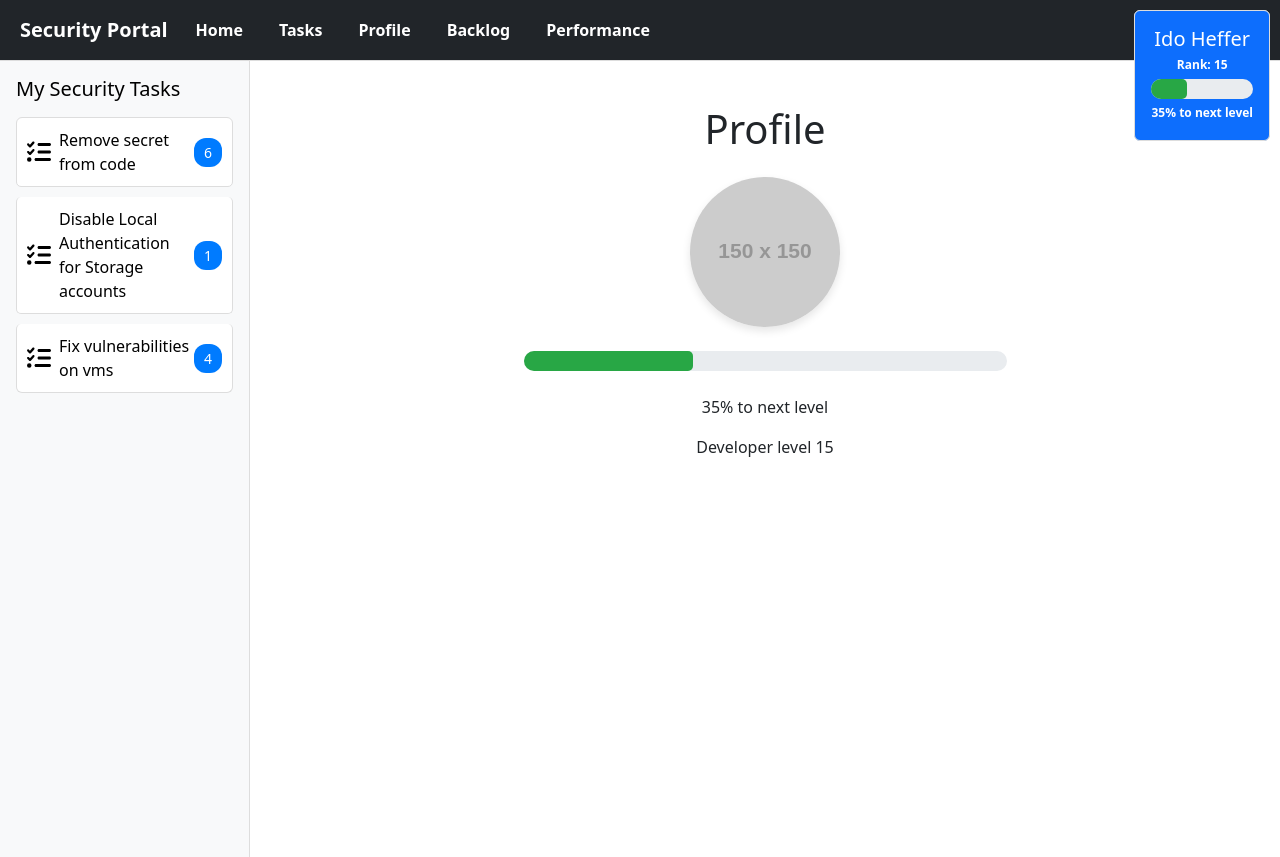
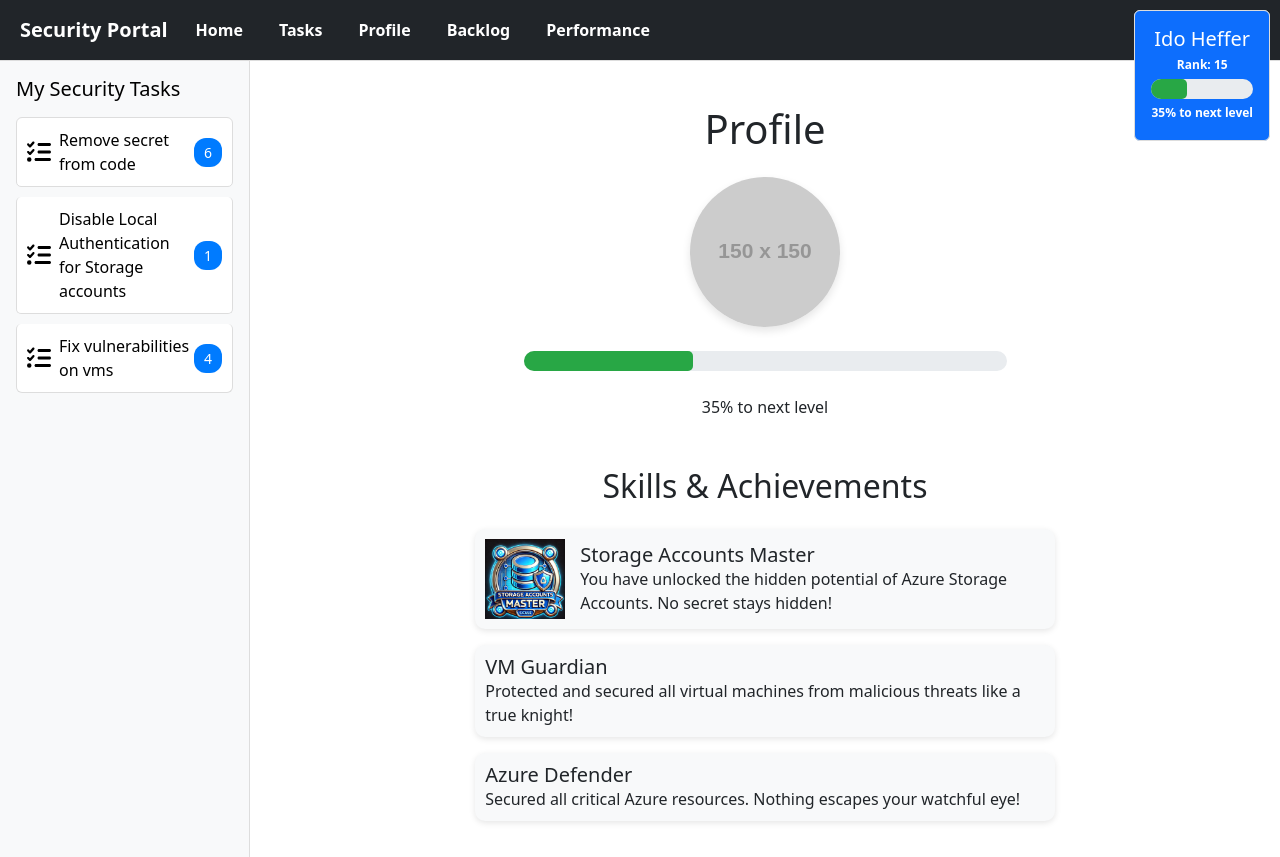
Before and after one commit to IdoHeffer/SecurityPortal-SFI-, a React (Create React App) app: page /profile in a window 1280 px wide. Before the commit the page ends 800 px from the top, so only its background shows below. Built offline with nearby package versions, Linux system fonts and the light colour scheme; the HTML template or start-up script is replaced by a standard one.

Commit message:
Update the Profile page

```diff
--- a/src/components/Profile.tsx
+++ b/src/components/Profile.tsx
@@ -1,21 +1,38 @@
 import React from 'react';
 import Badge from './Badge';
 import { Developer } from '../types';
-import '../styles/Profile.css';  // You may want to add specific CSS for the profile
+import '../styles/Profile.css';
 
 interface ProfileProps {
   developer: Developer;
 }
 
 const Profile: React.FC<ProfileProps> = ({ developer }) => {
+  const achievements = [
+    {
+      title: 'Storage Accounts Master',
+      description: 'You have unlocked the hidden potential of Azure Storage Accounts. No secret stays hidden!',
+      iconSrc: process.env.PUBLIC_URL + '/img/Storage_Accounts_Master_badge.jpg' // Corrected image path
+    },
+    {
+      title: 'VM Guardian',
+      description: 'Protected and secured all virtual machines from malicious threats like a true knight!',
+      icon: 'fas fa-shield-alt'
+    },
+    {
+      title: 'Azure Defender',
+      description: 'Secured all critical Azure resources. Nothing escapes your watchful eye!',
+      icon: 'fas fa-lock'
+    },
+  ];
+
   return (
     <div className="container mt-4 text-center">
       <h1 className="mb-4">Profile</h1>
 
-      {/* User photo */}
       <div className="profile-photo mb-4">
         <img
-          src="https://via.placeholder.com/150" // Replace with real photo URL
+          src="https://via.placeholder.com/150"
           alt={`${developer.name}'s profile`}
           className="rounded-circle"
           width="150"
@@ -23,7 +40,6 @@ const Profile: React.FC<ProfileProps> = ({ developer }) => {
         />
       </div>
 
-      {/* Progress bar */}
       <div className="progress mb-4" style={{ width: '50%', margin: '0 auto' }}>
         <div
           className="progress-bar"
@@ -35,10 +51,32 @@ const Profile: React.FC<ProfileProps> = ({ developer }) => {
         />
       </div>
       <p>{developer.progress}% to next level</p>
-      <p>Developer level {developer.rank}</p>
-      {/* Developer badge */}
+
       <div className="mt-4">
         <Badge developer={developer} />
+      </div>
+
+      <div className="achievements mt-5">
+        <h2>Skills & Achievements</h2>
+        <div className="achievement-list mt-4">
+          {achievements.map((achievement, index) => (
+            <div key={index} className="achievement-item d-flex align-items-center mb-3">
+              {achievement.iconSrc ? (
+                <img
+                  src={achievement.iconSrc}
+                  alt={achievement.title}
+                  className="achievement-icon-left"
+                />
+              ) : (
+                <i className={`${achievement.icon} achievement-icon`} style={{ fontSize: '24px' }}></i>
+              )}
+              <div className="achievement-content">
+                <h5>{achievement.title}</h5>
+                <p className="mb-0">{achievement.description}</p>
+              </div>
+            </div>
+          ))}
+        </div>
       </div>
     </div>
   );
--- a/src/styles/Profile.css
+++ b/src/styles/Profile.css
@@ -15,9 +15,49 @@
 }
 
 .progress-bar {
-  background-color: #28a745; /* Green progress bar */
+  background-color: #28a745;
 }
 
 .mt-4 {
   margin-top: 1.5rem;
 }
+
+.achievements {
+  margin-top: 3rem;
+}
+
+.achievement-list {
+  display: flex;
+  flex-direction: column;
+  align-items: center;
+}
+
+.achievement-item {
+  display: flex;
+  align-items: center;
+  width: 60%;
+  text-align: left;
+  background-color: #f8f9fa;
+  padding: 10px;
+  border-radius: 10px;
+  box-shadow: 0 2px 6px rgba(0, 0, 0, 0.1);
+}
+
+.achievement-icon-left {
+  width: 80px;
+  height: 80px;
+  margin-right: 15px;
+}
+
+.achievement-content {
+  display: flex;
+  flex-direction: column;
+}
+
+.achievement-item h5 {
+  margin: 0;
+}
+
+.achievement-item p {
+  margin: 0;
+}
--- a/src/styles/Sidebar.css
+++ b/src/styles/Sidebar.css
@@ -28,6 +28,15 @@
   margin-bottom: 10px;
   background-color: var(--secondary-color);
   color: black;
+  cursor: pointer;
+  transition: transform 0.3s, background-color 0.3s, color 0.3s, box-shadow 0.3s;
+}
+
+.list-group-item:hover {
+  background-color: var(--primary-color);
+  color: white;
+  box-shadow: 5px 5px 5px 0px lightgray;
+  transform: scale(1.05);
 }
 
 .task-info {
```
Also changed, not shown: public/img/Storage_Accounts_Master_badge.jpg (added).
